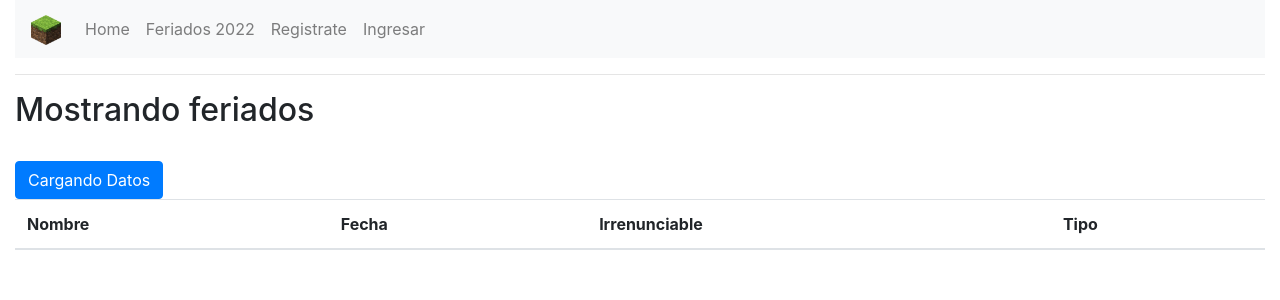
After one commit to chrx3/Bootcamp, a Django app: page /feriados/ in a window 1280 px wide. The commit adds this page. Shown: the top 300 px of the page. Run offline with Django 4.2, Linux system fonts and the light colour scheme; lists and menus that the app fills with data are empty.

Commit message:
Ultimos cambios

```diff
--- /dev/null
+++ b/core/static/js/validaciones.js
@@ -0,0 +1,3 @@
+$(document).ready(function() {
+
+});
--- a/core/templates/base.html
+++ b/core/templates/base.html
@@ -9,7 +9,7 @@
     <link rel="stylesheet" href="https://cdn.jsdelivr.net/npm/bootstrap@4.6.1/dist/css/bootstrap.min.css">
 
     <!-- jQuery library -->
-    <script src="https://cdn.jsdelivr.net/npm/jquery@3.6.0/dist/jquery.slim.min.js"></script>
+    <script src="https://ajax.googleapis.com/ajax/libs/jquery/3.5.1/jquery.min.js"></script>
 
     <!-- Popper JS -->
     <script src="https://cdn.jsdelivr.net/npm/popper.js@1.16.1/dist/umd/popper.min.js"></script>
@@ -17,9 +17,11 @@
     <!-- Latest compiled JavaScript -->
     <script src="https://cdn.jsdelivr.net/npm/bootstrap@4.6.1/dist/js/bootstrap.bundle.min.js"></script>
 
+    {% load static %}
+    <script src="{% static 'js/validaciones.js' %}"></script>
+
 </head>
 <body>
-    {% load static %}
     <div class="container-fluid">
         <nav class="navbar navbar-expand-lg navbar-light bg-light">
             <a href="{% url 'home' %}"  class="navbar-brand">
@@ -32,6 +34,9 @@
                 <ul class="navbar-nav">
                     <li class="navbar-item">
                         <a class="nav-link" href=" {% url 'home' %}">Home</a>
+                    </li>
+                    <li class="navbar-item">
+                        <a class="nav-link" href=" {% url 'feriados' %}">Feriados 2022</a>
                     </li>
 
                     {% if user.is_authenticated %}
--- /dev/null
+++ b/core/templates/feriados.html
@@ -0,0 +1,47 @@
+{%extends 'base.html'%}
+<head>
+    <meta charset="UTF-8">
+    <meta http-equiv="X-UA-Compatible" content="IE=edge">
+    <meta name="viewport" content="width=device-width, initial-scale=1.0">
+    <title>{% block title %} Feriados 2022 {% endblock %}</title>
+
+    <script src="https://ajax.googleapis.com/ajax/libs/jquery/3.5.1/jquery.min.js"></script>
+
+    <script>
+        $(document).ready(function(){
+            $("#enviar").click(function(){
+                $.get("https://apis.digital.gob.cl/fl/feriados/2022",function(data){
+
+                    $.each(data, function(i, item){
+                        $("#feriados").append("<tr><td>" + item.nombre +"</td><td>" + item.comentarios + "</td>" +
+                            "<td>"  + item.irrenunciable + "</td><td>" + item.tipo + "</td></tr>")
+                    });
+                });
+            });
+        });
+
+    </script>
+</head>
+<body>
+    {% block content %}
+        {% load static %}
+        <div class="container-fluid">
+            <hr>
+            <h2>Mostrando feriados</h2>
+            <br>
+            <button type="button" id="enviar" class="btn btn-primary">Cargando Datos</button>
+            <br>
+            <table class="table" id="feriados">
+                <thead>
+                    <th>Nombre</th>
+                    <th>Fecha</th>
+                    <th>Irrenunciable</th>
+                    <th>Tipo</th>
+                </thead>
+                <tbody>
+
+                </tbody>
+            </table>
+        </div>
+    {% endblock %}
+</body>
--- a/core/templates/form_vehiculo.html
+++ b/core/templates/form_vehiculo.html
@@ -17,7 +17,7 @@
         </div>
         <div class="container-fluid">
         {% if user.is_authenticated %}
-            <form action="#" method="POST" id="formulario">
+            <form action="#" method="POST" id="form-vehiculo">
                 {% csrf_token %}
                 <div class="form-group">
                     {{ vehiculo_form.patente.label }}
--- a/core/urls.py
+++ b/core/urls.py
@@ -1,6 +1,6 @@
 from unicodedata import name
 from django.urls import URLPattern, path
-from .views import form_delvehiculo, form_vehiculo, home, registrate, mostrar,form_modvehiculo, listarcliente, form_cliente, form_modcliente, form_delcliente
+from .views import feriados, form_delvehiculo, form_vehiculo, home, registrate, mostrar,form_modvehiculo, listarcliente, form_cliente, form_modcliente, form_delcliente
 
 urlpatterns=[
     path('',home, name="home"),
@@ -13,4 +13,5 @@ urlpatterns=[
     path('form_cliente/', form_cliente, name="form_cliente"),
     path('form_modcliente/<id>', form_modcliente, name="form_modcliente"),
     path('form_delcliente/<id>', form_delcliente, name="form_delcliente"),
+    path('feriados/', feriados, name="feriados")
 ]
--- a/core/views.py
+++ b/core/views.py
@@ -12,6 +12,8 @@ def home(request):
 def registrate(request):
     return render(request, 'registrate.html')
 
+def feriados(request):
+    return render(request, 'feriados.html')
 
 def mostrar(request):
     vehiculos = Vehiculo.objects.all() #similar al select
--- a/rest_vehiculo/urls.py
+++ b/rest_vehiculo/urls.py
@@ -1,4 +1,3 @@
-from ast import pattern
 from django.urls import URLPattern, path
 from .views import lista_vehiculos
 
```
Also changed, not shown: core/forms.py (+9 -1 lines), db.sqlite3.
